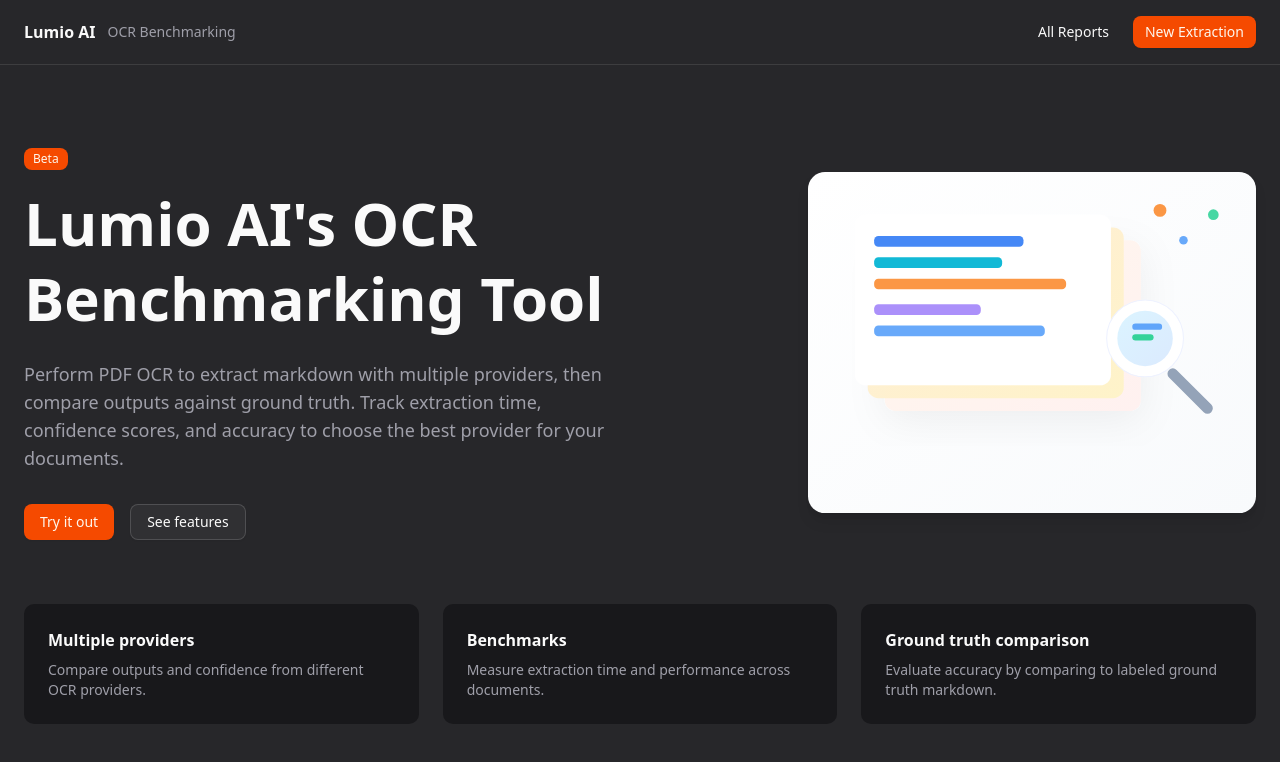
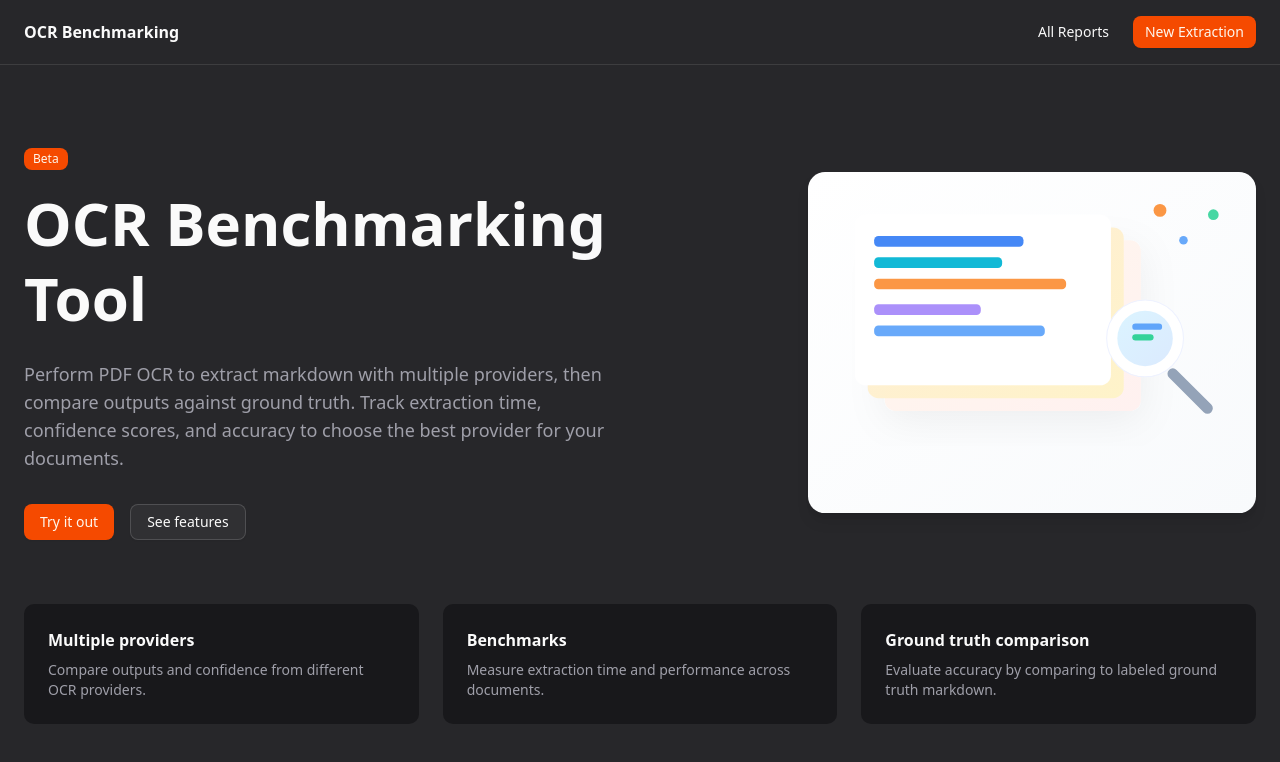
Before and after one commit to lumiotools/orchestro-ai-ocr-benchmarking-ui, a Next.js app: page / in a window 1280 px wide. Shown: the top 762 px of the page. Built offline with nearby package versions, Linux system fonts and the light colour scheme.

Commit message:
Updated Landing Page text

```diff
--- a/src/app/page.tsx
+++ b/src/app/page.tsx
@@ -115,10 +115,7 @@ const HomePage = () => {
       <header className="border-b bg-transparent">
         <div className="container mx-auto px-6 py-4 flex items-center justify-between">
           <div className="flex items-center gap-3">
-            <div className="font-bold">Lumio AI</div>
-            <span className="text-sm text-muted-foreground">
-              OCR Benchmarking
-            </span>
+            <div className="font-bold">OCR Benchmarking</div>
           </div>
           <nav className="flex items-center gap-4">
             <ReportsHeader />
@@ -138,7 +135,7 @@ const HomePage = () => {
               <Badge className="mb-4">Beta</Badge>
 
               <h1 className="text-5xl sm:text-6xl font-extrabold leading-tight mb-6">
-                Lumio AI&apos;s OCR Benchmarking Tool
+                OCR Benchmarking Tool
               </h1>
 
               <p className="text-lg text-muted-foreground mb-8">
```
